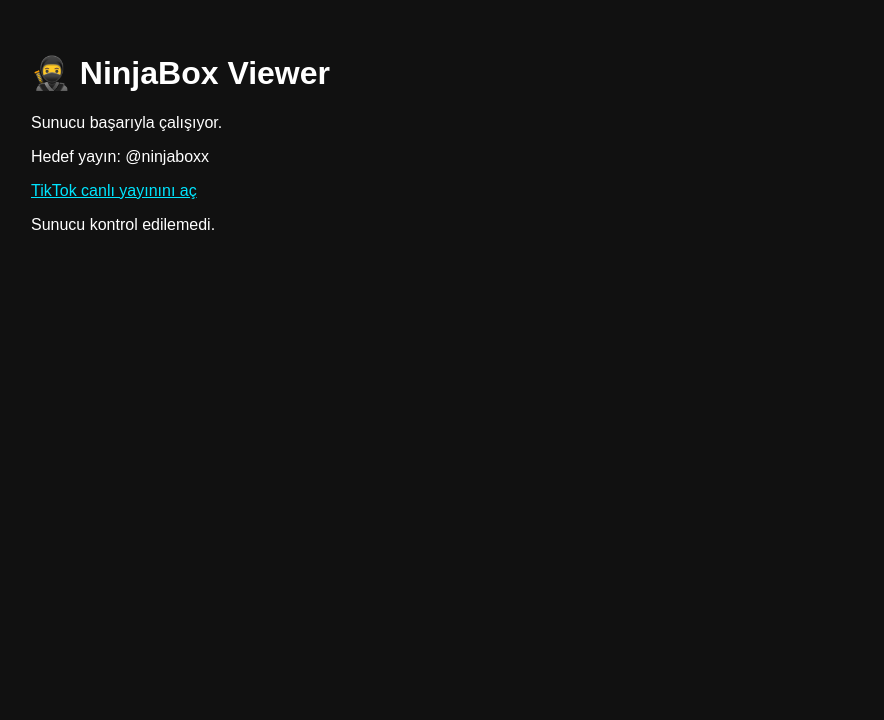
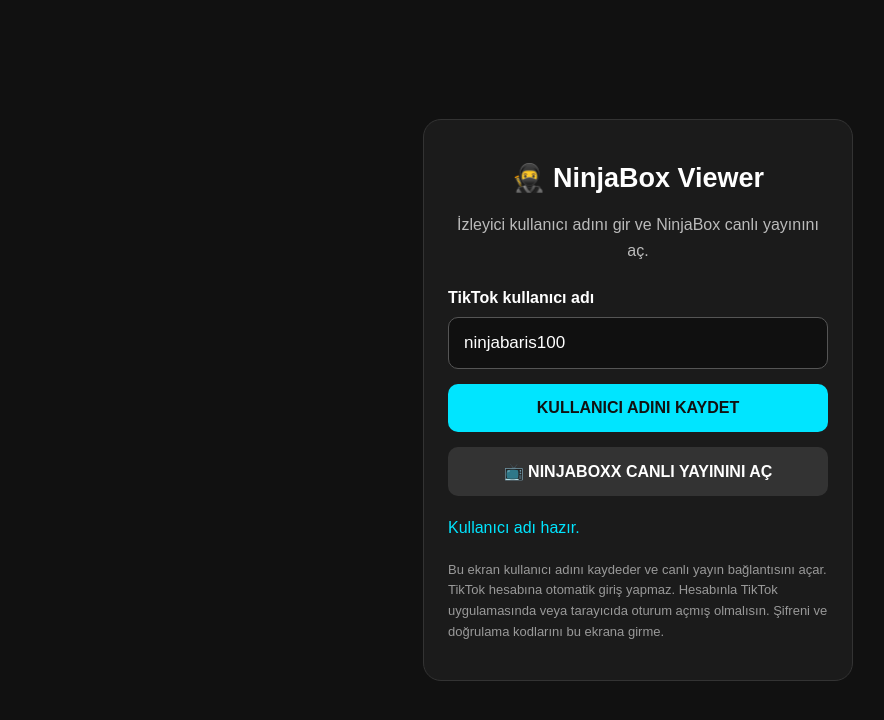
Before and after one commit to ninjatesla/ninjabox-viewer, a website: page public/index.html in a window 1280 px wide. Shown: the whole page, without its empty margins (2-886 px from the left). Drawn offline with Linux system fonts and the light colour scheme; no server answers.

Commit message:
Update index.html

```diff
--- a/public/index.html
+++ b/public/index.html
@@ -3,29 +3,199 @@
 <head>
   <meta charset="UTF-8">
   <meta name="viewport" content="width=device-width, initial-scale=1">
+  <meta name="theme-color" content="#111111">
   <title>NinjaBox Viewer</title>
+
+  <style>
+    * {
+      box-sizing: border-box;
+    }
+
+    body {
+      margin: 0;
+      min-height: 100vh;
+      padding: 20px;
+      background: #111;
+      color: white;
+      font-family: Arial, sans-serif;
+      display: flex;
+      align-items: center;
+      justify-content: center;
+    }
+
+    .card {
+      width: 100%;
+      max-width: 430px;
+      padding: 24px;
+      border: 1px solid #333;
+      border-radius: 18px;
+      background: #1b1b1b;
+    }
+
+    h1 {
+      text-align: center;
+      font-size: 27px;
+    }
+
+    .description {
+      color: #bbb;
+      line-height: 1.6;
+      text-align: center;
+      margin-bottom: 25px;
+    }
+
+    label {
+      display: block;
+      margin-bottom: 10px;
+      font-weight: bold;
+    }
+
+    input {
+      width: 100%;
+      padding: 15px;
+      border: 1px solid #555;
+      border-radius: 10px;
+      background: #101010;
+      color: white;
+      font-size: 17px;
+    }
+
+    button,
+    .live-button {
+      display: block;
+      width: 100%;
+      margin-top: 15px;
+      padding: 15px;
+      border: none;
+      border-radius: 10px;
+      background: #00e5ff;
+      color: #111;
+      font-size: 16px;
+      font-weight: bold;
+      text-align: center;
+      text-decoration: none;
+      cursor: pointer;
+    }
+
+    .live-button {
+      background: #333;
+      color: white;
+    }
+
+    #status {
+      margin-top: 20px;
+      color: #00e5ff;
+      line-height: 1.5;
+      overflow-wrap: anywhere;
+    }
+
+    .note {
+      margin-top: 20px;
+      color: #999;
+      font-size: 13px;
+      line-height: 1.6;
+    }
+  </style>
 </head>
-<body style="background:#111;color:white;font-family:Arial;padding:25px">
-  <h1>🥷 NinjaBox Viewer</h1>
-  <p>Sunucu başarıyla çalışıyor.</p>
-  <p>Hedef yayın: @ninjaboxx</p>
-  <a href="https://www.tiktok.com/@ninjaboxx/live"
-     target="_blank"
-     style="color:#00e5ff">
-    TikTok canlı yayınını aç
-  </a>
-  <p id="status">Sunucu kontrol ediliyor...</p>
+
+<body>
+  <main class="card">
+
+    <h1>🥷 NinjaBox Viewer</h1>
+
+    <p class="description">
+      İzleyici kullanıcı adını gir ve NinjaBox canlı yayınını aç.
+    </p>
+
+    <form id="viewerForm">
+
+      <label for="username">
+        TikTok kullanıcı adı
+      </label>
+
+      <input
+        id="username"
+        type="text"
+        value="ninjabaris100"
+        placeholder="ninjabaris100"
+        autocomplete="username"
+        autocapitalize="none"
+        spellcheck="false"
+        maxlength="24"
+        required
+      >
+
+      <button type="submit">
+        KULLANICI ADINI KAYDET
+      </button>
+
+    </form>
+
+    <a
+      class="live-button"
+      href="https://www.tiktok.com/@ninjaboxx/live"
+      target="_blank"
+      rel="noopener noreferrer"
+    >
+      📺 NINJABOXX CANLI YAYININI AÇ
+    </a>
+
+    <p id="status">
+      Kullanıcı adı hazır.
+    </p>
+
+    <p class="note">
+      Bu ekran kullanıcı adını kaydeder ve canlı yayın bağlantısını açar.
+      TikTok hesabına otomatik giriş yapmaz. Hesabınla TikTok uygulamasında
+      veya tarayıcıda oturum açmış olmalısın.
+      Şifreni ve doğrulama kodlarını bu ekrana girme.
+    </p>
+
+  </main>
+
   <script>
-    fetch('/health')
-      .then(r => r.json())
-      .then(d => {
-        document.getElementById('status').textContent =
-          d.ok ? 'Sunucu bağlantısı başarılı.' : 'Bağlantı sorunu.';
-      })
-      .catch(() => {
-        document.getElementById('status').textContent =
-          'Sunucu kontrol edilemedi.';
-      });
+    const usernameInput = document.getElementById("username");
+    const status = document.getElementById("status");
+    const form = document.getElementById("viewerForm");
+
+    try {
+      const savedUsername =
+        localStorage.getItem("ninjaboxViewerUsername");
+
+      if (savedUsername) {
+        usernameInput.value = savedUsername;
+      }
+    } catch (error) {}
+
+    form.addEventListener("submit", function (event) {
+      event.preventDefault();
+
+      const username = usernameInput.value
+        .trim()
+        .replace(/^@/, "");
+
+      const validUsername =
+        /^[A-Za-z0-9._]{2,24}$/.test(username);
+
+      if (!validUsername) {
+        status.textContent =
+          "Lütfen geçerli bir TikTok kullanıcı adı gir.";
+        return;
+      }
+
+      usernameInput.value = username;
+
+      try {
+        localStorage.setItem(
+          "ninjaboxViewerUsername",
+          username
+        );
+      } catch (error) {}
+
+      status.textContent =
+        "@" + username + " kullanıcı adı kaydedildi.";
+    });
   </script>
+
 </body>
 </html>
```
